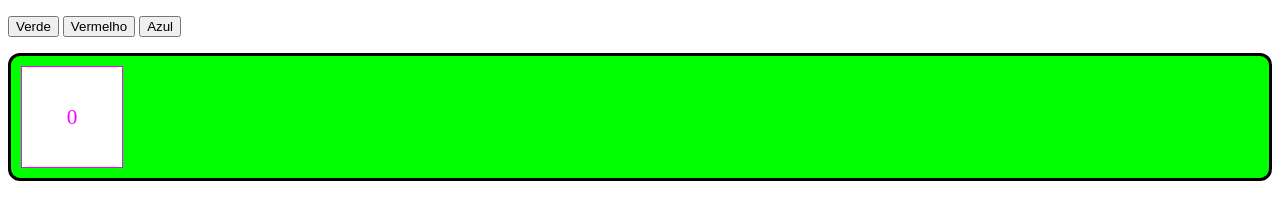
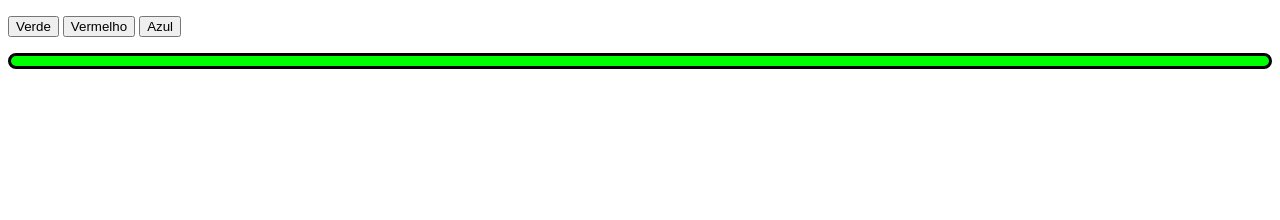
Before and after one commit to jao338/AulasJQuery, a website: page index.html in a window 1280 px wide. Both pictures are taken after a click on the button "Verde". Drawn offline with nearby package versions, Linux system fonts and the light colour scheme.

Commit message:
36 - Adicionando e removendo classes

```diff
--- a/index.html
+++ b/index.html
@@ -16,7 +16,7 @@
     </p>
 
     <div class="caixa" id="caixa">
-        <div class="subcaixa" id="d0" style="background-color: rgb(255, 255, 255);">0</div>
+
     </div>
 
     <script src="/src/js/script.js"></script>
--- a/src/css/style.css
+++ b/src/css/style.css
@@ -9,13 +9,14 @@
     box-sizing: border-box;
 }
 
-.subcaixa{
-    width: 100px;
-    height: 100px;
-    margin: 0 0 10px 10px;
-    border: 1px solid;
-    display: flex;
-    justify-content: center;
-    align-items: center;
-    font-size: 16pt;
+.verde{
+    background-color: #0f0;
 }
+
+.azul{
+    background-color: #00f;
+}
+
+.vermelho{
+    background-color: #f00;
+}
--- a/src/js/script.js
+++ b/src/js/script.js
@@ -1,21 +1,22 @@
-//  Com a função "css()" podemos recuperar ou alterar propriedades dos elementos
-//  Ao alterar uma(s) propriedade(S), usa-se uma chave. O primeiro valor é a propriedade que será alterada e o segundo valor é o valor que será atribuido a propriedade
-//  Utilize como parametro da função "css('propriedade')" o valor que deseja recuperar
+//  Use a função "removeClass()" para remover uma ou várias classes
+//  Use a função "addClass()" para adicionar uma ou várias classes
 $("#btnVerde").click(() => {
 
-    $("#caixa").css({"background-color":"#0f0", "color":"#f0f"})
+    $("#caixa").removeClass("azul vermelho")
+    $("#caixa").addClass("verde")
 
-    alert($("#caixa").css("background-color"))
 });
 
 $("#btnVermelho").click(() => {
 
-    $("#caixa").css({"background-color":"#f00", "color":"#0ff"})
+    $("#caixa").removeClass("verde azul")
+    $("#caixa").addClass("vermelho")
 
 });
 
 $("#btnAzul").click(() => {
 
-    $("#caixa").css({"background-color":"#00f", "color":"#ff0"})
+    $("#caixa").removeClass("verde vermelho")
+    $("#caixa").addClass("azul")
 
 });
```
